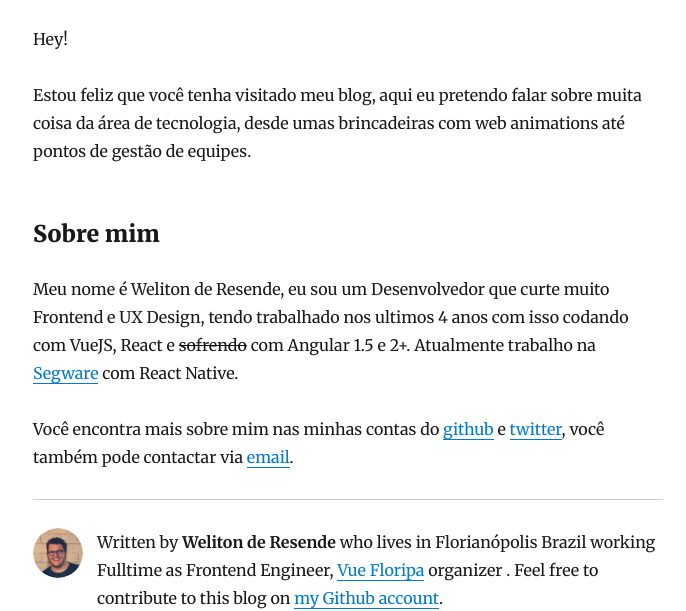
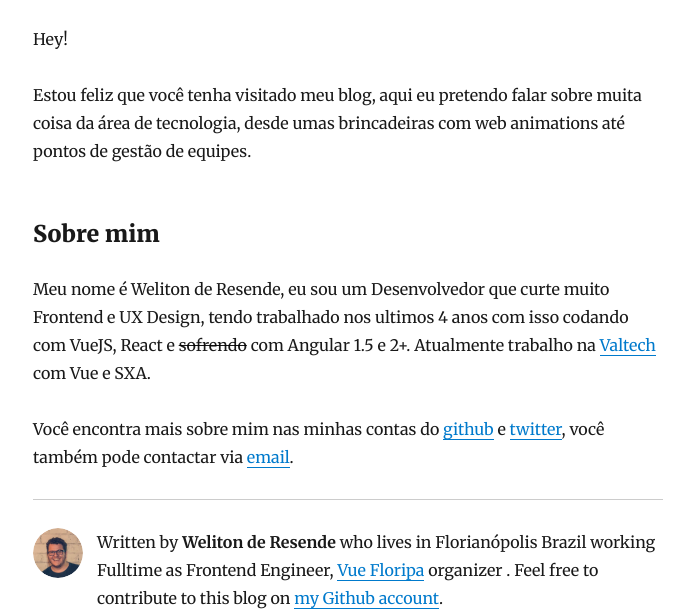
Before and after one commit to itsweliton/weliton.me, a Gatsby site: page /about-me/ in a window 1280 px wide. Shown: the part 198-809 px from the top of the page, without its empty margins (292-978 px from the left). Built offline with nearby package versions, Linux system fonts and the light colour scheme; Gatsby itself is replaced by a stand-in of ours; some packages are replaced by stand-ins of ours.

Commit message:
Update profile

```diff
--- a/content/blog/about-me/index.md
+++ b/content/blog/about-me/index.md
@@ -10,6 +10,6 @@ Estou feliz que você tenha visitado meu blog, aqui eu pretendo falar sobre muit
 ### Sobre mim
 
 Meu nome é Weliton de Resende, eu sou um Desenvolvedor que curte muito  Frontend e UX Design, tendo trabalhado nos ultimos 4 anos com isso  codando com VueJS, React e ~~sofrendo~~ com Angular 1.5 e 2+.
-Atualmente trabalho na [Segware](https://www.segware.com.br) com React Native.
+Atualmente trabalho na [Valtech](https://www.valtech.com) com Vue e SXA.
 
 Você encontra mais sobre mim nas minhas contas do [github](https://github.com/welitonderesende/weliton.me) e [twitter](https://twitter.com/welitondresende), você também pode contactar via [email](mailto:welitonderesende@icloud.com).
```
